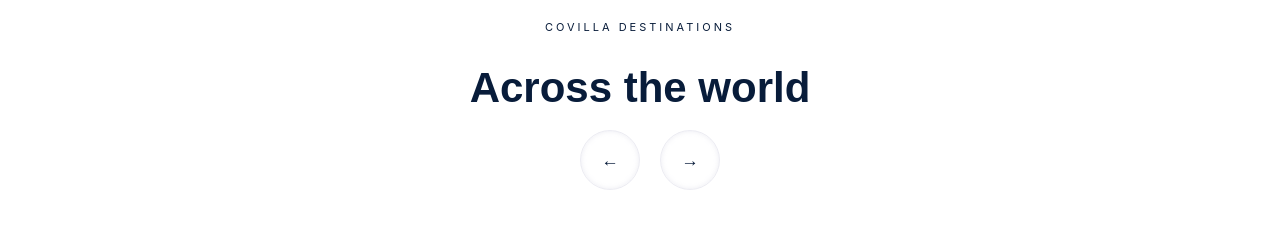
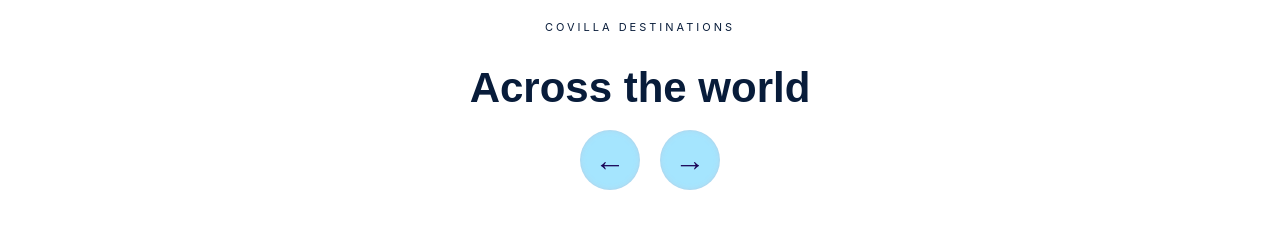
Before and after one commit to summerhanyuezheng/Covilla, a plain HTML site: page index.html in a window 1280 px wide. Shown: the part 920-1149 px from the top of the page. Drawn offline with nearby package versions, Linux system fonts and the light colour scheme.

Commit message:
modified carousel effect bgcolor; arrow size;

```diff
--- a/index.css
+++ b/index.css
@@ -439,10 +439,10 @@ body {
 }
 
 .container2 .buttons .arrow {
-  color: #081c3a;
+  color: #1b0557;
   width: 20px;
   display: inline-block;
-  scale: 1.3;
+  scale: 2.3;
 }
 
 .box2inner img {
@@ -459,9 +459,10 @@ body {
   width: 60px;
   height: 60px;
   border-radius: 50%;
-  background: none;
+  background: rgba(154, 226, 254, 0.89);
   border: solid rgba(192, 192, 211, 0.3) 0.3px;
   box-shadow: inset 0 0 5px rgba(192, 192, 211, 0.3);
+  cursor: pointer;
 }
 
 .box3 {
@@ -816,8 +817,9 @@ body {
   width: 15px;
   height: 15px;
   border-radius: 50%;
-  background-color: rgba(192, 192, 211, 0.3);
+  background-color: rgba(192, 192, 211, 0.7);
   transition: 1s;
+  cursor: pointer;
 }
 
 .lineBox {
```
